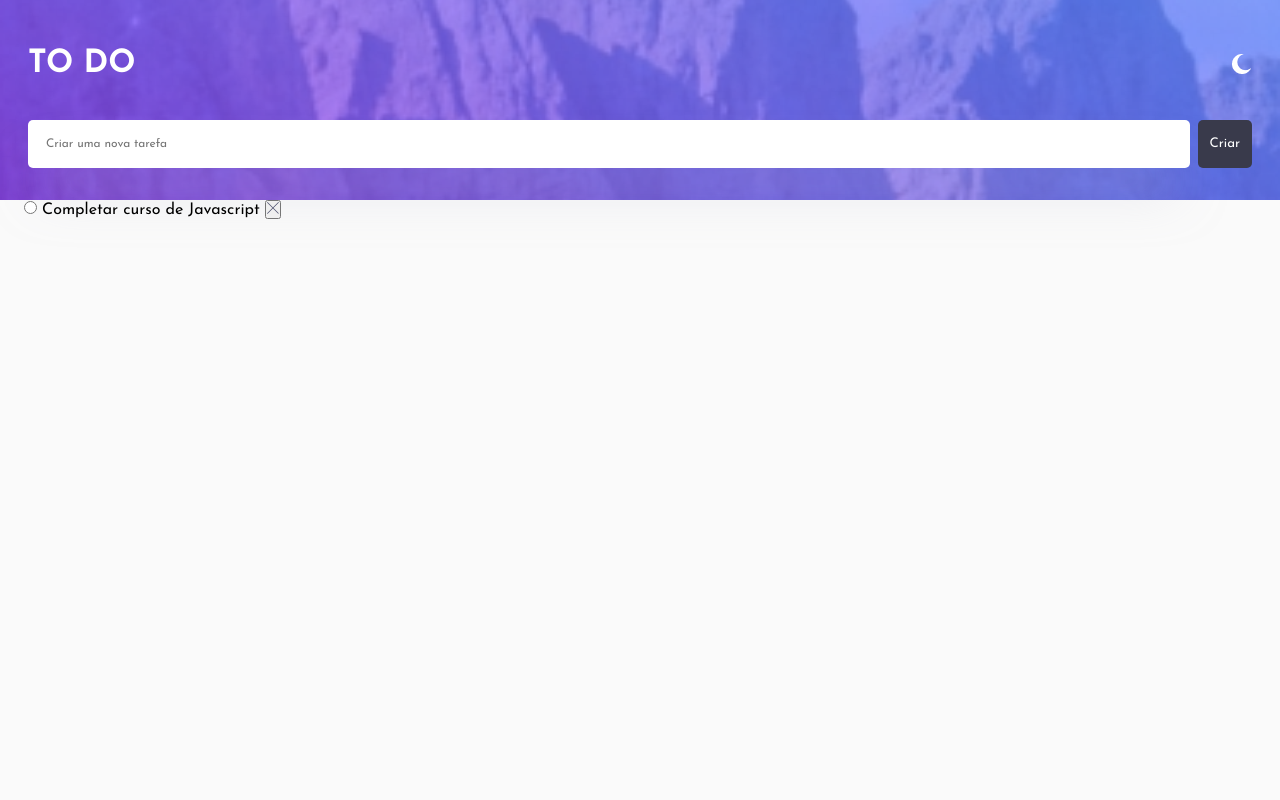
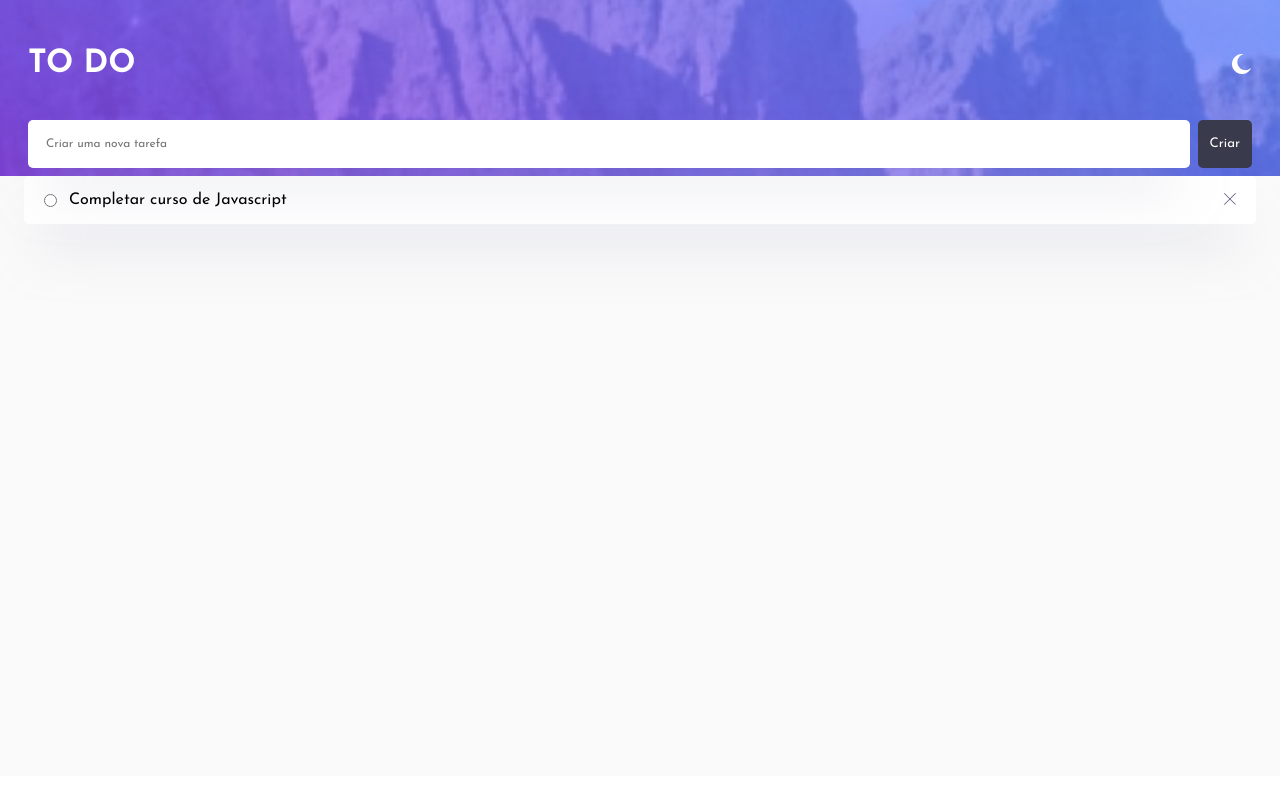
Before and after one commit to Augusto-Valerio/todo-app, a Node server app: page / in a window 1280 px wide. Run offline with Node 20, Linux system fonts and the light colour scheme; some libraries are stand-ins or nearby versions.

Commit message:
ajustes do formulário de tarefas

```diff
--- a/public/CSS/styles.css
+++ b/public/CSS/styles.css
@@ -12,6 +12,7 @@
     --button-color: #393A4B;
     --bg-main: #FAFAFA;
     --bg-tarefas: #FFF;
+    --box-shadow: 0px 35px 50px -15px rgba(194, 195, 214, 0.50);
 }
 
 header {
@@ -61,8 +62,7 @@ header form button {
     color: #fff;
 }
 
-main
-{
+main {
     background: var(--bg-main);
     min-height: calc(100vh - 12.5rem);
     padding-inline: 1.5rem;
@@ -70,4 +70,24 @@ main
 
 .tarefas {
     background: var(--bg-tarefas);
+    box-shadow: var(--box-shadow);
+    border-radius: 0.3125rem;
+    margin-top: -1.5rem;
 }
+
+.tarefas .tarefa {
+    padding: 1rem 1.25rem;
+    display: flex;
+    justify-content: space-between;
+}
+
+.tarefa div {
+    display: flex;
+    align-items: center;
+    gap: 0.75rem;
+}
+
+.tarefa button {
+    border: none;
+    background: none;
+}
--- a/views/home.handlebars
+++ b/views/home.handlebars
@@ -1,14 +1,16 @@
 <main>
-    <sction class="tarefas">
+    <section class="tarefas">
         <div class="tarefa">
             <form action="">
+                <div>
                 <input type="radio" id="tarefa-1">
                 <label for="tarefa-1">Completar curso de Javascript</label>
+                </div>
 
                 <button>
-                    <img src="/imagens/x-icon.png" alt="ícone de X para excluir a tarefa">
+                    <img src="/imagens/x-icon.png" alt="ícone de X para excluir uma tarefa">
                 </button>
             </form>
         </div>
-    </sction>
+    </section>
 </main>
```
